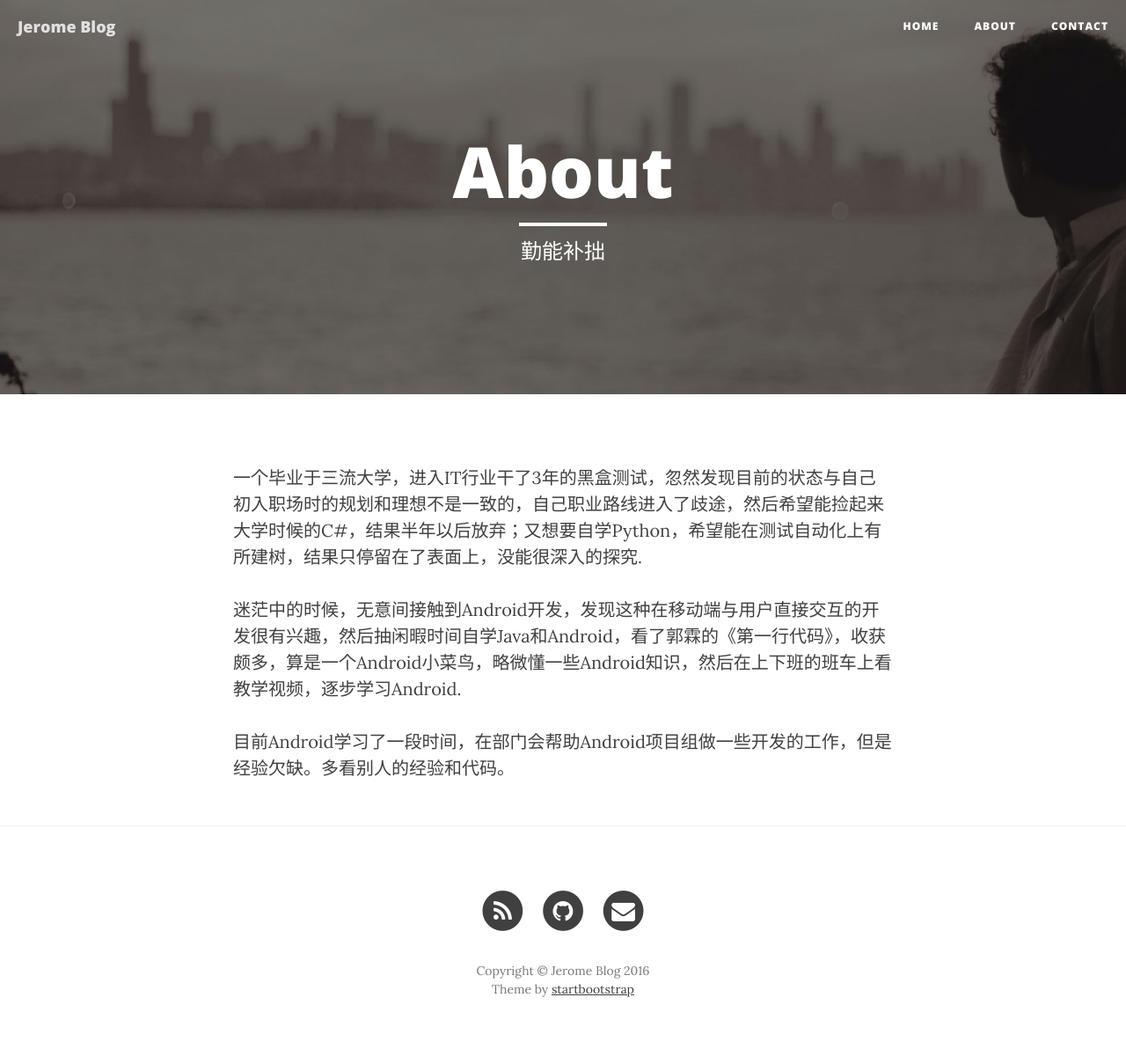
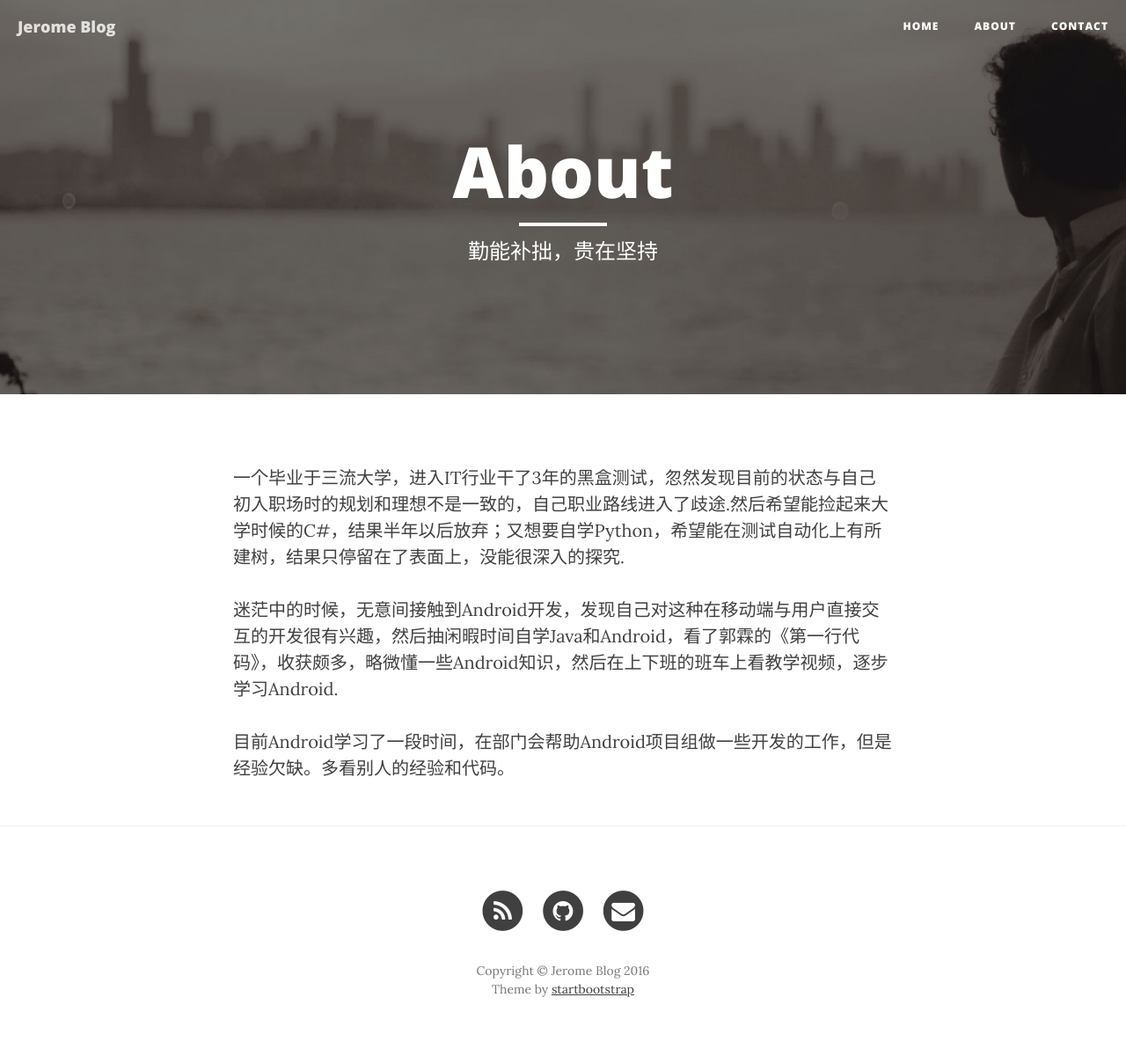
Before and after one commit to jingbolee/jingbolee.github.io, a Jekyll site: the page built from about.html, in a window 1280 px wide. Shown: the whole page at 88% size. Built offline with Jekyll 4.4.1, drawn with Linux system fonts in a browser that asks for light colours; nearby versions of some CDN libraries.

Commit message:
修改相关个人信息

```diff
--- a/_posts/2014-09-24-man-must-explore.markdown
+++ b/_posts/2014-09-24-man-must-explore.markdown
@@ -23,7 +23,7 @@ header-img: "img/post-bg-06.jpg"
 
 <p>There can be no thought of finishing for ‘aiming for the stars.’ Both figuratively and literally, it is a task to occupy the generations. And no matter how much progress one makes, there is always the thrill of just beginning.</p>
 
-<blockquote>The dreams of yesterday are the hopes of today and the reality of tomorrow. Science has not yet mastered prophecy. We predict too much for the next year and yet far too little for the next ten.</blockquote>
+> The dreams of yesterday are the hopes of today and the reality of tomorrow. Science has not yet mastered prophecy. We predict too much for the next year and yet far too little for the next ten.</blockquote>
 
 <p>Spaceflights cannot be stopped. This is not the work of any one man or even a group of men. It is a historical process which mankind is carrying out in accordance with the natural laws of human development.</p>
 
--- a/about.html
+++ b/about.html
@@ -1,12 +1,12 @@
 ---
 layout: page
 title: "About"
-description: "勤能补拙"
+description: "勤能补拙，贵在坚持"
 header-img: "img/about-bg.jpg"
 ---
 
-<p>一个毕业于三流大学，进入IT行业干了3年的黑盒测试，忽然发现目前的状态与自己初入职场时的规划和理想不是一致的，自己职业路线进入了歧途，然后希望能捡起来大学时候的C#，结果半年以后放弃；又想要自学Python，希望能在测试自动化上有所建树，结果只停留在了表面上，没能很深入的探究.</p>
+<p>一个毕业于三流大学，进入IT行业干了3年的黑盒测试，忽然发现目前的状态与自己初入职场时的规划和理想不是一致的，自己职业路线进入了歧途.然后希望能捡起来大学时候的C#，结果半年以后放弃；又想要自学Python，希望能在测试自动化上有所建树，结果只停留在了表面上，没能很深入的探究.</p>
 
-<p>迷茫中的时候，无意间接触到Android开发，发现这种在移动端与用户直接交互的开发很有兴趣，然后抽闲暇时间自学Java和Android，看了郭霖的《第一行代码》，收获颇多，算是一个Android小菜鸟，略微懂一些Android知识，然后在上下班的班车上看教学视频，逐步学习Android.</p>
+<p>迷茫中的时候，无意间接触到Android开发，发现自己对这种在移动端与用户直接交互的开发很有兴趣，然后抽闲暇时间自学Java和Android，看了郭霖的《第一行代码》，收获颇多，略微懂一些Android知识，然后在上下班的班车上看教学视频，逐步学习Android.</p>
 
 <p>目前Android学习了一段时间，在部门会帮助Android项目组做一些开发的工作，但是经验欠缺。多看别人的经验和代码。</p>
--- a/contact.html
+++ b/contact.html
@@ -1,7 +1,7 @@
 ---
 layout: page
 title: "Contact"
-description: "我是Jerome."
+description: "Hi,I am Jerome."
 header-img: "img/contact-bg.jpg"
 ---
 
```
